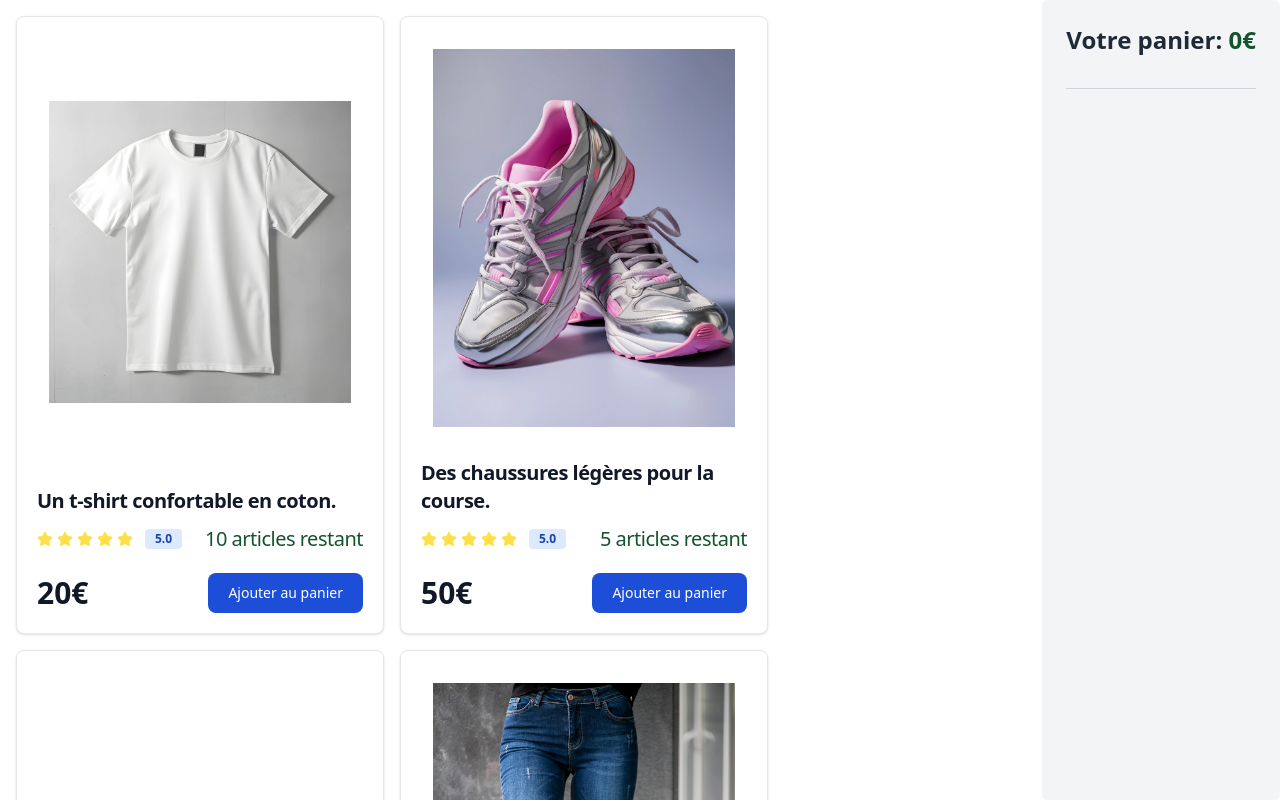
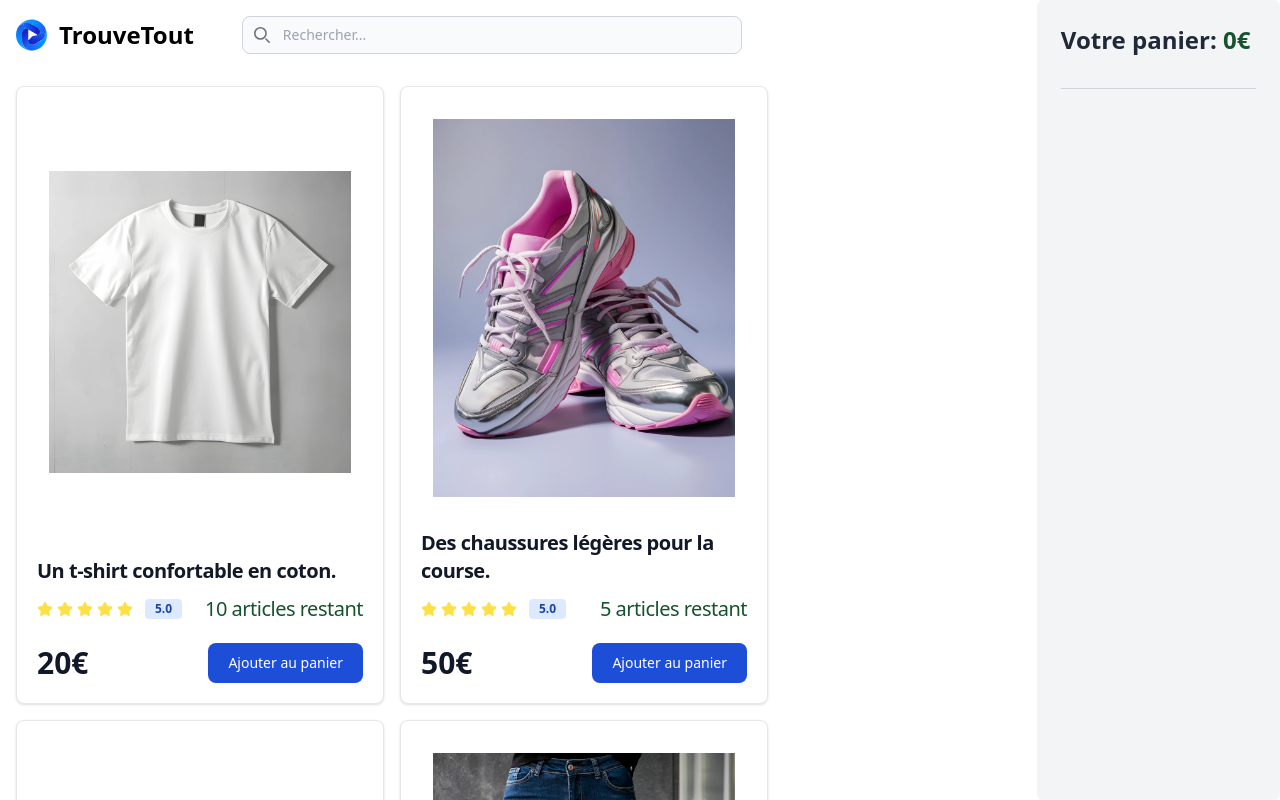
Before and after one commit to OnlyPassionCode/TINaim, a React (Vite) app: page / in a window 1280 px wide. Shown: the top 800 px of the page. Built offline with nearby package versions, Linux system fonts and the light colour scheme.

Commit message:
basic navbar + logo + refactor

```diff
--- a/index.html
+++ b/index.html
@@ -2,6 +2,7 @@
 <html lang="fr">
   <head>
     <meta charset="UTF-8" />
+    <link rel="icon" href="/logo.svg" type="image/x-icon">
     <meta name="viewport" content="width=device-width, initial-scale=1.0" />
     <title>TINaim By Kevin</title>
   </head>
--- a/src/App.tsx
+++ b/src/App.tsx
@@ -3,6 +3,8 @@ import Cart from './components/Cart/Cart';
 import { useCallback, useState } from 'react';
 import useItems from './hooks/useItems';
 import Item from './components/Catalog/Item';
+import Navbar from './components/Navbar/Navbar';
+
 function App() {
   const { items, loading, error } = useItems();
   const [cart, setCart] = useState<Item[]>([]);
@@ -66,10 +68,13 @@ function App() {
   }
 
   return (
+    <>
+    <Navbar></Navbar>
     <main>
       <Catalog items={items} addToCart={addToCart}></Catalog>
       <Cart cart={cart} removeFromCart={removeFromCart} incrementItem={incrementItem} decrementItem={decrementItem}></Cart>
     </main>
+    </>
   );
 }
 
--- a/src/components/Cart/Cart.tsx
+++ b/src/components/Cart/Cart.tsx
@@ -4,39 +4,39 @@ import totalItems from "../utils/totalItems";
 
 type CartItem = {
     item: Item,
-    removeFromCart: any,
-    incrementItem: any,
-    decrementItem: any,
+    removeFromCart: CallableFunction,
+    incrementItem: CallableFunction,
+    decrementItem: CallableFunction,
 };
 
 function CartItem({item, removeFromCart, incrementItem, decrementItem}: CartItem){
     return (
     <div className="flex items-center gap-4">
-        <div className="w-24 h-24 shrink-0 bg-white p-2 rounded-md">
+        <div className="w-36 h-36 shrink-0 bg-white p-2 rounded-md">
             <img src={"/images/resized/webp/" + item.getImageUrl()} className="w-full h-full object-contain" />
         </div>
         <div className="w-full">
-            <h3 className="text-base font-semibold text-gray-800">{item.getName()}</h3>
-            <h6 className="text-sm text-gray-800 font-bold cursor-pointer mt-0.5">{item.getTotalPrice()}€</h6>
+            <h3 className="text-lg font-semibold text-gray-800">{item.getName()}</h3>
+            <h6 className="text-md text-gray-800 font-bold cursor-pointer mt-0.5">{item.getTotalPrice()}€</h6>
 
             <div className="flex gap-4 mt-4">
 
                 <div>
                     <button type="button"
                         className="flex items-center px-2.5 py-1.5 border border-gray-300 text-gray-800 text-xs outline-none bg-transparent rounded-md">
-                        <svg onClick={() => decrementItem(item)} xmlns="http://www.w3.org/2000/svg" className="w-2.5 fill-current" viewBox="0 0 124 124">
+                        <svg onClick={() => decrementItem(item)} xmlns="http://www.w3.org/2000/svg" className="w-3 fill-current" viewBox="0 0 124 124">
                             <path d="M112 50H12C5.4 50 0 55.4 0 62s5.4 12 12 12h100c6.6 0 12-5.4 12-12s-5.4-12-12-12z" data-original="#000000"></path>
                         </svg>
 
-                        <span className="mx-2.5">{item.getAmount()}</span>
-                        <svg onClick={() => incrementItem(item)} xmlns="http://www.w3.org/2000/svg" className="w-2.5 fill-current" viewBox="0 0 42 42">
+                        <span className="mx-2.5 text-md">{item.getAmount()}</span>
+                        <svg onClick={() => incrementItem(item)} xmlns="http://www.w3.org/2000/svg" className="w-3 fill-current" viewBox="0 0 42 42">
                             <path d="M37.059 16H26V4.941C26 2.224 23.718 0 21 0s-5 2.224-5 4.941V16H4.941C2.224 16 0 18.282 0 21s2.224 5 4.941 5H16v11.059C16 39.776 18.282 42 21 42s5-2.224 5-4.941V26h11.059C39.776 26 42 23.718 42 21s-2.224-5-4.941-5z" data-original="#000000"></path>
                         </svg>
                     </button>
                 </div>
 
                 <div className="ml-auto" onClick={() => removeFromCart(item)}>
-                    <svg xmlns="http://www.w3.org/2000/svg" className="w-4 fill-red-500 inline cursor-pointer" viewBox="0 0 24 24">
+                    <svg xmlns="http://www.w3.org/2000/svg" className="w-5 fill-red-500 inline cursor-pointer" viewBox="0 0 24 24">
                         <path d="M19 7a1 1 0 0 0-1 1v11.191A1.92 1.92 0 0 1 15.99 21H8.01A1.92 1.92 0 0 1 6 19.191V8a1 1 0 0 0-2 0v11.191A3.918 3.918 0 0 0 8.01 23h7.98A3.918 3.918 0 0 0 20 19.191V8a1 1 0 0 0-1-1Zm1-3h-4V2a1 1 0 0 0-1-1H9a1 1 0 0 0-1 1v2H4a1 1 0 0 0 0 2h16a1 1 0 0 0 0-2ZM10 4V3h4v1Z" data-original="#000000"></path>
                         <path d="M11 17v-7a1 1 0 0 0-2 0v7a1 1 0 0 0 2 0Zm4 0v-7a1 1 0 0 0-2 0v7a1 1 0 0 0 2 0Z" data-original="#000000"></path>
                     </svg>
@@ -57,7 +57,7 @@ type CartProps = {
 function Cart({cart, removeFromCart, incrementItem, decrementItem} : CartProps){
     return (
     <>
-    <div className="bg-gray-100 p-6 rounded-md lg:fixed right-0 bottom-0 top-0 overflow-y-auto max-h-screen">
+    <div className="md:max-w-[19%] md:min-w-[19%] bg-gray-100 p-6 rounded-md lg:fixed right-0 bottom-0 top-0 overflow-y-auto max-h-screen">
         <h2 className="text-2xl font-extrabold text-gray-800">Votre panier: <span className="text-green-900">{totalItems(cart)}€</span></h2>
         {cart.length > 0 && <hr className="border-gray-300 mt-4" />}
         <div className="space-y-4 mt-8">
--- a/src/components/Catalog/Catalog.tsx
+++ b/src/components/Catalog/Catalog.tsx
@@ -2,12 +2,12 @@ import Item from './Item';
 
 type CatalogItemProps = {
     item: Item,
-    addToCart: any
+    addToCart: CallableFunction
 };
 
 function CatalogItem({item, addToCart}: CatalogItemProps){
     return (
-    <div className="flex flex-col w-[90%] max-w-[23rem] bg-white border border-gray-200 rounded-lg shadow dark:bg-gray-800 dark:border-gray-700 lg:ml-4 mt-4">
+    <div className="flex flex-col md:me-4 lg:me-0 w-[80%] max-w-[23rem] bg-white border border-gray-200 rounded-lg shadow dark:bg-gray-800 dark:border-gray-700 lg:ml-4 mt-4">
         <div className='flex-grow flex justify-center cursor-pointer'>
             <img className="transform transition-transform duration-300 hover:scale-105 p-8 rounded-t-lg w-[300px] h-[300px] w-full h-full object-contain" src={"/images/resized/webp/" + item.getImageUrl()} alt={item.getName()} />
         </div>
--- /dev/null
+++ b/src/components/Navbar/Navbar.tsx
@@ -0,0 +1,24 @@
+function Navbar(){
+    return (
+    <nav className="bg-white border-gray-200 dark:bg-gray-900 min-h-[70px] max-h-[70px] mb-11 md:mb-0 lg:w-[81%]">
+        <div className="max-w-screen-xl flex flex-wrap items-center mx-auto p-4">
+            <a href="#" className="flex items-center space-x-3 rtl:space-x-reverse">
+                <img src="/logo.svg" className="h-8" alt="Flowbite Logo" />
+                <span className="self-center text-2xl font-semibold whitespace-nowrap dark:text-white">TrouveTout</span>
+            </a>
+            <div className="items-center w-full md:flex md:w-auto md:order-1 md:ms-12 my-8 md:my-0" id="navbar-search">
+                <div className="relative">
+                    <div className="absolute inset-y-0 start-0 flex items-center ps-3 pointer-events-none z-50">
+                        <svg className="w-4 h-4 text-gray-500 dark:text-gray-400" aria-hidden="true" xmlns="http://www.w3.org/2000/svg" fill="none" viewBox="0 0 20 20">
+                            <path stroke="currentColor" strokeLinecap="round" strokeLinejoin="round" strokeWidth="2" d="m19 19-4-4m0-7A7 7 0 1 1 1 8a7 7 0 0 1 14 0Z"/>
+                        </svg>
+                    </div>
+                    <input type="text" id="search-navbar" className="block w-full md:w-[500px] p-2 ps-10 text-sm text-gray-900 border border-gray-300 rounded-lg bg-gray-50 focus:ring-blue-500 focus:border-blue-500 dark:bg-gray-700 dark:border-gray-600 dark:placeholder-gray-400 dark:text-white dark:focus:ring-blue-500 dark:focus:border-blue-500" placeholder="Rechercher..."/>
+                </div>
+            </div>
+        </div>
+    </nav>
+    )
+}
+
+export default Navbar;
```
Also changed, not shown: public/logo.svg (added).
